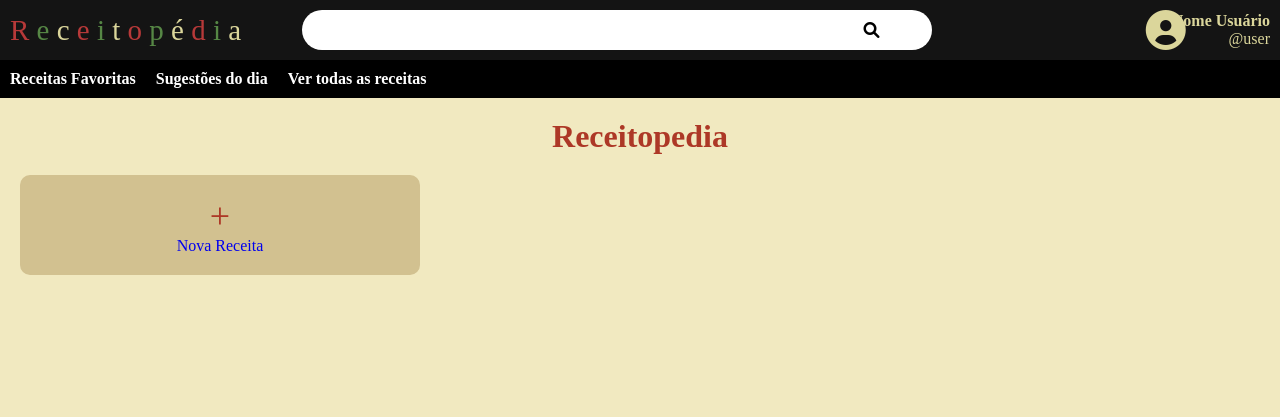
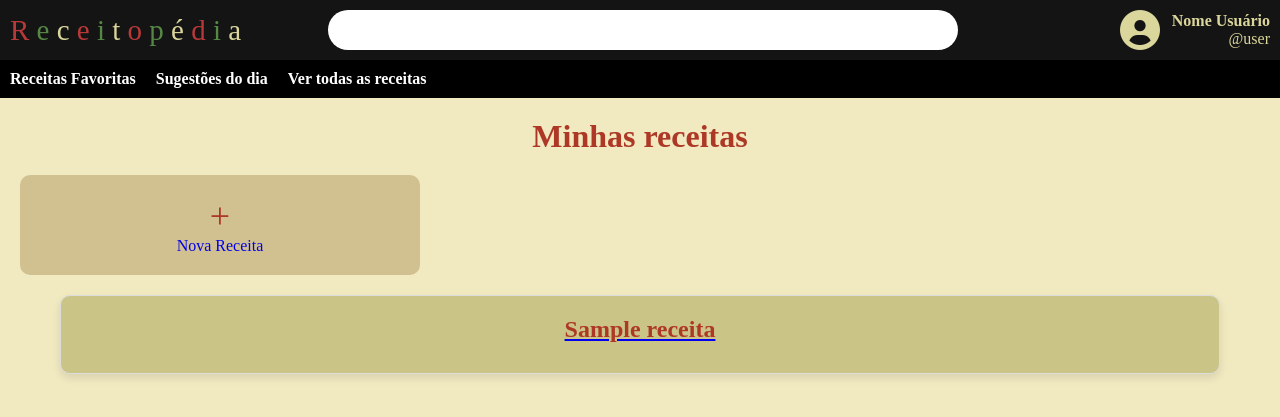
Before and after one commit to Caldas42/Receitopedia, a Django app: template aplicacao/templates/home.html in a window 1280 px wide. Shown: the top 417 px of the page. Run offline with Django 5.2, Linux system fonts and the light colour scheme; the template is opened without the code that fills it: most values are stand-ins (such as "Sample title", 1, 10 or a date in 2020); some web fonts are replaced.

Commit message:
css home

```diff
--- a/aplicacao/templates/adicionar.html
+++ b/aplicacao/templates/adicionar.html
@@ -18,7 +18,6 @@
         </a>
 
         <input type="text" placeholder="" class="Navbar2">
-        <i class="fa-solid fa-magnifying-glass" id="lupa"></i>
         <i class="fa-solid fa-circle-user" id="user-icon"></i>
         <div class="user-info">
             <span>Nome Usuário</span>
--- a/aplicacao/templates/home.html
+++ b/aplicacao/templates/home.html
@@ -17,7 +17,6 @@
         </a>
 
         <input type="text" placeholder="" class="Navbar2">
-        <i class="fa-solid fa-magnifying-glass" id="lupa"></i>
         <i class="fa-solid fa-circle-user" id="user-icon"></i>
         <div class="user-info">
             <span>Nome Usuário</span>
@@ -34,7 +33,8 @@
     </nav>
 
     <main>
-        <h1>Receitopedia</h1>
+        <h1>Minhas receitas</h1>
+
         <section class="receitas">
             <a href="{%url 'aplicacao:adicionar'%}" id="linkadd">
                 <div class="card nova-receita">
@@ -43,6 +43,16 @@
                 </div>
             </a>
         </section>
+
+        <div class="recipe-list">
+            {% for Receita in todas_as_receitas %}
+            <a href="{% url 'aplicacao:visualizar_um' Receita.id %}">
+                <div class="recipe-card">
+                    <h2>{{Receita.nome}}</h2>
+                </div>
+            </a>
+            {% endfor %}
+        </div>
     </main>
 </body>
 </html>
--- a/aplicacao/templates/visualizar_todos.html
+++ b/aplicacao/templates/visualizar_todos.html
@@ -17,7 +17,6 @@
         </a>
 
         <input type="text" placeholder="" class="Navbar2">
-        <i class="fa-solid fa-magnifying-glass" id="lupa"></i>
         <i class="fa-solid fa-circle-user" id="user-icon"></i>
         <div class="user-info">
             <span>Nome Usuário</span>
--- a/aplicacao/templates/visualizar_um.html
+++ b/aplicacao/templates/visualizar_um.html
@@ -16,7 +16,6 @@
         </a>
 
         <input type="text" placeholder="" class="Navbar2">
-        <i class="fa-solid fa-magnifying-glass" id="lupa"></i>
         <i class="fa-solid fa-circle-user" id="user-icon"></i>
         <div class="user-info">
             <span>Nome Usuário</span>
--- a/aplicacao/urls.py
+++ b/aplicacao/urls.py
@@ -1,7 +1,7 @@
 from django.urls import path
 from . import views
 
-app_name='aplicacao'
+app_name ='aplicacao'
 
 urlpatterns = [
     path('', views.home, name="home"),
--- a/templates/static/aplicacao/css/adicionar.css
+++ b/templates/static/aplicacao/css/adicionar.css
@@ -89,12 +89,6 @@ h1 {
     color: #DBD69B;
 }
 
-#lupa {
-    position: relative;
-    right: 130px;
-    color: #000000;
-}
-
 #user-icon{
     position: relative;
     left: 75px;
--- a/templates/static/aplicacao/css/home.css
+++ b/templates/static/aplicacao/css/home.css
@@ -1,3 +1,8 @@
+@font-face {
+    font-family: 'Jaro';
+    src: url(../../../static/fonts/Jaro-Regular-VariableFont_opsz.ttf);
+}
+
 * {
     margin: 0;
     padding: 0;
@@ -35,7 +40,6 @@ header .user-info {
     display: flex;
     flex-direction: column;
     align-items: flex-end;
-
 }
 
 header .user-info span:first-child {
@@ -100,24 +104,6 @@ h1 {
     color: #AD3826;
 }
 
-.card.favorita::before {
-    content: "❤";
-    color: red;
-    position: absolute;
-    top: 10px;
-    left: 10px;
-}
-
-.menu-options {
-    font-size: 20px;
-    cursor: pointer;
-}
-
-@font-face {
-    font-family: 'Jaro';
-    src: url(../../../static/fonts/Jaro-Regular-VariableFont_opsz.ttf);
-}
-
 .space {
     letter-spacing: 0;
     font-size: 29px;
@@ -135,12 +121,6 @@ color: #568745;
     color: #DBD69B;
 }
 
-#lupa {
-    position: relative;
-    right: 130px;
-    color: #000000;
-}
-
 #user-icon{
     position: relative;
     left: 75px;
@@ -151,3 +131,48 @@ color: #568745;
     text-decoration: none;
     list-style: none;
 }
+
+.h1Ad_receita {
+    text-align: center;
+}
+
+h2 {
+    text-align: center;
+}
+
+.recipe-list {
+    display: grid;
+    grid-template-columns: repeat(auto-fit, minmax(250px, 1fr));
+    gap: 20px;
+    padding: 20px;
+    max-width: 1200px;
+    margin: 0 auto;
+}
+
+.recipe-card {
+    background-color: #FFF;
+    border: 1px solid #ddd;
+    border-radius: 10px;
+    padding: 20px;
+    box-shadow: 0 4px 8px rgba(0, 0, 0, 0.1);
+    transition: transform 0.3s, box-shadow 0.3s;
+    text-align: center;
+    background-color: #CAC486;
+}
+
+.recipe-card:hover {
+    transform: scale(1.05);
+    box-shadow: 0 8px 16px rgba(0, 0, 0, 0.2);
+}
+
+.recipe-card h2 {
+    color: #AD3826;
+    font-size: 24px;
+    margin-bottom: 10px;
+
+}
+
+.recipe-card a {
+    text-decoration: none;
+    color: inherit;
+}
--- a/templates/static/aplicacao/css/visualizarUm.css
+++ b/templates/static/aplicacao/css/visualizarUm.css
@@ -88,12 +88,6 @@ color: #568745;
     color: #DBD69B;
 }
 
-#lupa {
-    position: relative;
-    right: 130px;
-    color: #000000;
-}
-
 #user-icon{
     position: relative;
     left: 75px;
```
Also changed, not shown: aplicacao/views.py (+7 -2 lines), templates/static/aplicacao/css/visualizarTodos.css (+0 -20 lines).
